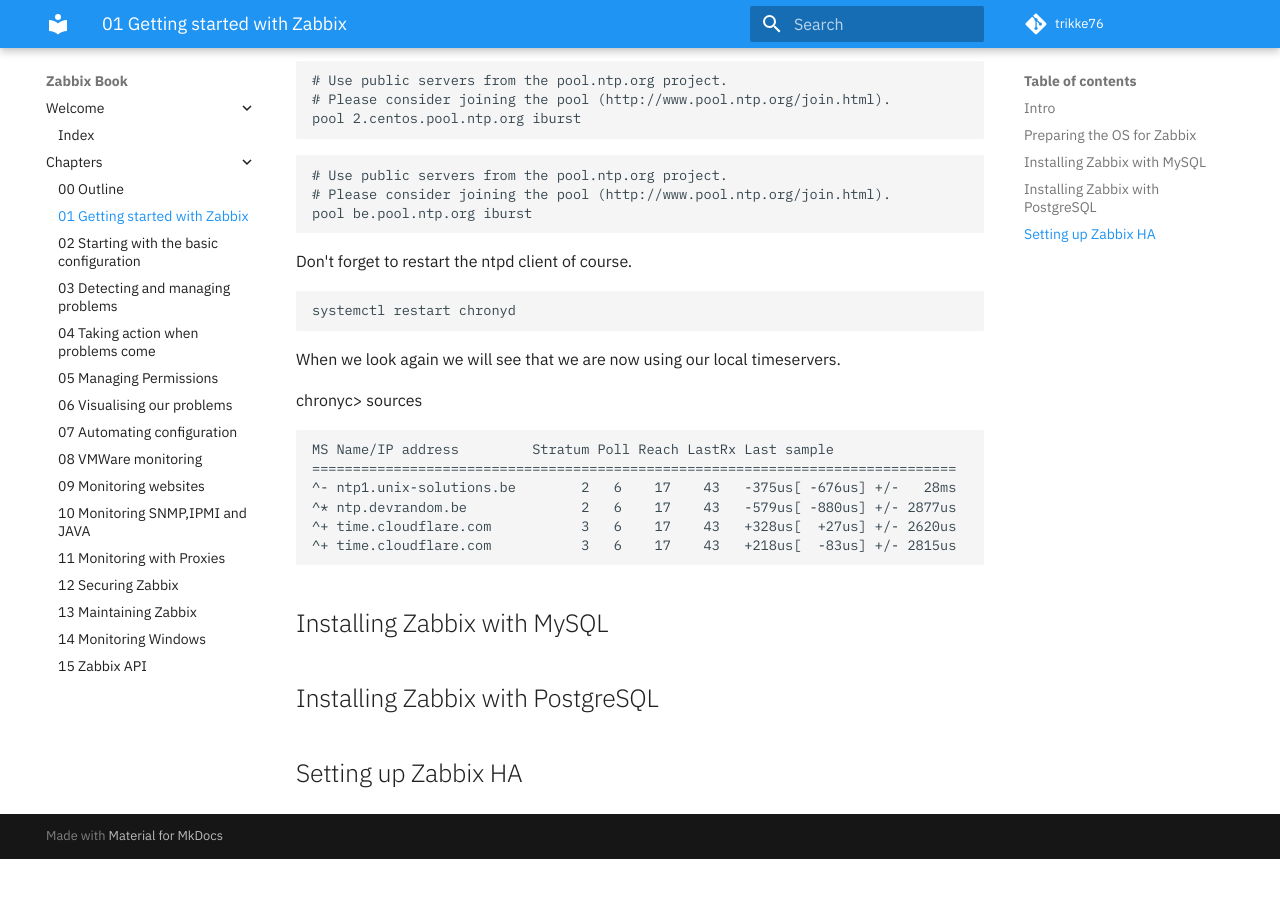
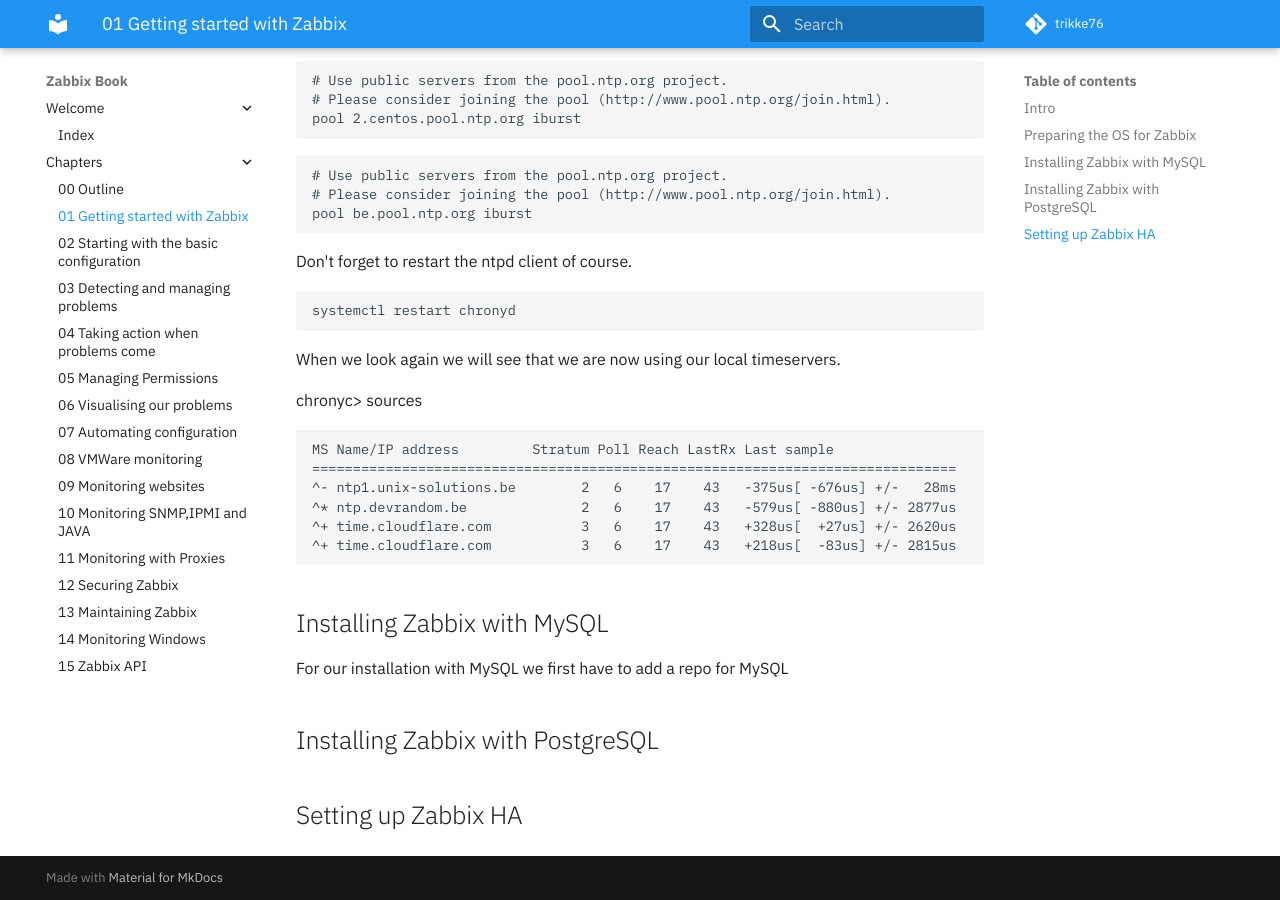
Before and after one commit to Trikke76/Zabbix-Book, an MkDocs documentation site: the page built from docs/01-Getting started with Zabbix.md, in a window 1280 px wide and 900 px high, scrolled down 2162 px. Built offline with MkDocs 1.6.1 and Material for MkDocs 9.7.7, drawn with Linux system fonts in a browser that asks for light colours; comment, search, counter and statistics services are not loaded; before the commit the page ends 3021 px from its top, so only the background shows below that.

Commit message:
MySQL docu added

```diff
--- a/docs/01-Getting started with Zabbix.md
+++ b/docs/01-Getting started with Zabbix.md
@@ -124,6 +124,10 @@ MS Name/IP address         Stratum Poll Reach LastRx Last sample
 
 ## Installing Zabbix with MySQL
 
+For our installation with MySQL we first have to add a repo for MySQL
+
+
+
 ## Installing Zabbix with PostgreSQL
 
 ## Setting up Zabbix HA
```
